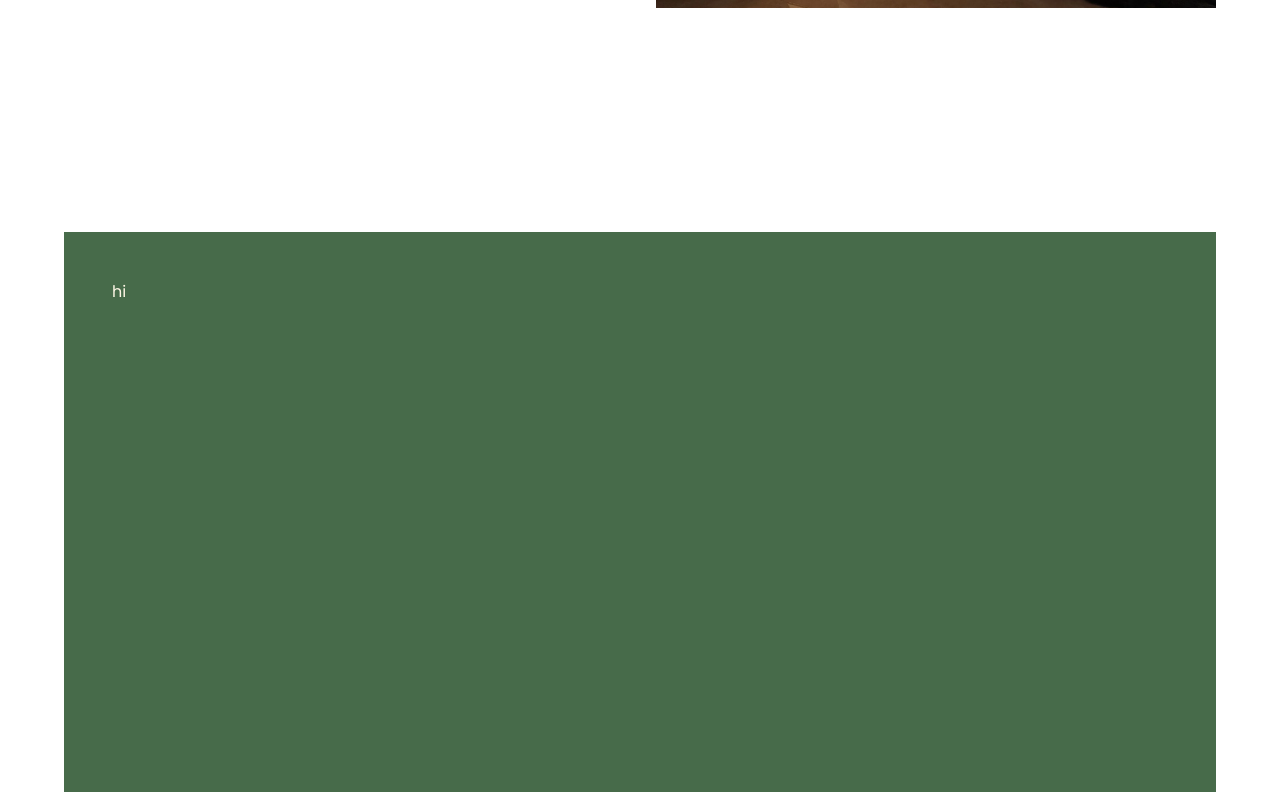
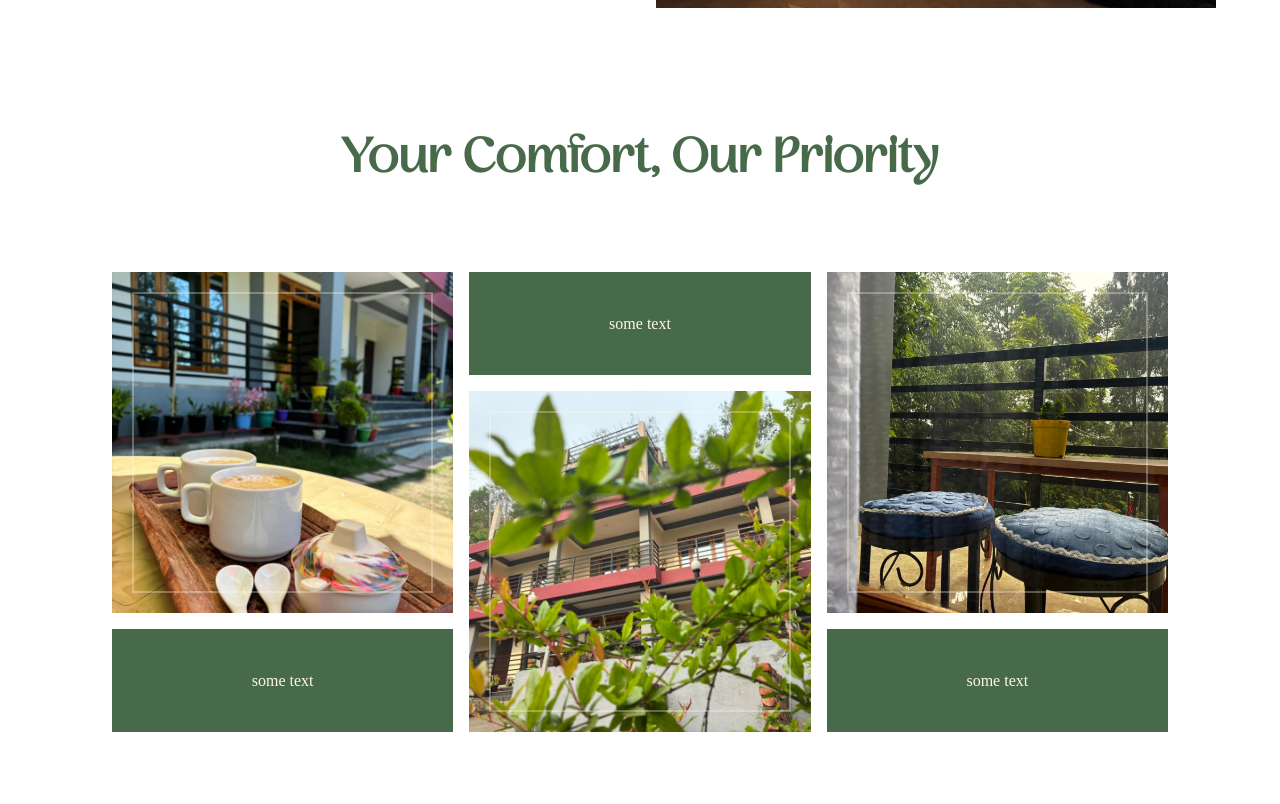
Before and after one commit to thegrandkalimpong/thegrandkpg, a Next.js app: page / in a window 1280 px wide. Shown: the part 1476-2280 px from the top of the page. Built offline with nearby package versions, Linux system fonts and the light colour scheme.

Commit message:
feat: add ImageFrame component to showcase images in the layout; enhance content structure and styling

```diff
--- a/src/app/(main)/page.tsx
+++ b/src/app/(main)/page.tsx
@@ -1,5 +1,6 @@
 "use client";
 import Heading from "@/components/Heading";
+import ImageFrame from "@/components/ImageFrame";
 import MapSection from "@/components/MapSection";
 import WelcomeSection from "@/components/WelcomeSection";
 import gsap from "gsap";
@@ -43,6 +44,39 @@ export default function Home() {
             <section>
                 <WelcomeSection />
             </section>
+            <h2 className="font-mageline text-moss-light mt-20 mb-10 text-center text-5xl font-bold">
+                Your Comfort, Our Priority
+            </h2>
+            <section className="text-cream grid max-w-6xl grid-cols-1 grid-rows-4 gap-4 md:grid-cols-3">
+                <div className="bg-moss-light row-span-3 aspect-square w-full">
+                    <ImageFrame
+                        src="/assets/food1.webp"
+                        className="h-full w-full"
+                    />
+                </div>
+                <div className="bg-moss-light font-handwriting flex w-full items-center justify-center p-4 md:flex">
+                    some text
+                </div>
+                <div className="bg-moss-light row-span-3 aspect-square w-full">
+                    <ImageFrame
+                        src="/assets/balcony2.webp"
+                        className="h-full w-full"
+                    />
+                </div>
+                {/* <div className="w-full bg-moss-light">k</div> */}
+                <div className="bg-moss-light row-span-3 aspect-square w-full">
+                    <ImageFrame
+                        src="/assets/view9.webp"
+                        className="h-full w-full"
+                    />
+                </div>
+                <div className="bg-moss-light font-handwriting flex w-full items-center justify-center p-4 md:flex">
+                    some text
+                </div>
+                <div className="bg-moss-light font-handwriting flex w-full items-center justify-center p-4 md:flex">
+                    some text
+                </div>
+            </section>
             <section className="bg-moss-light text-cream mx-auto mt-44 min-h-[70vh] max-w-6xl">
                 hi
             </section>
```
